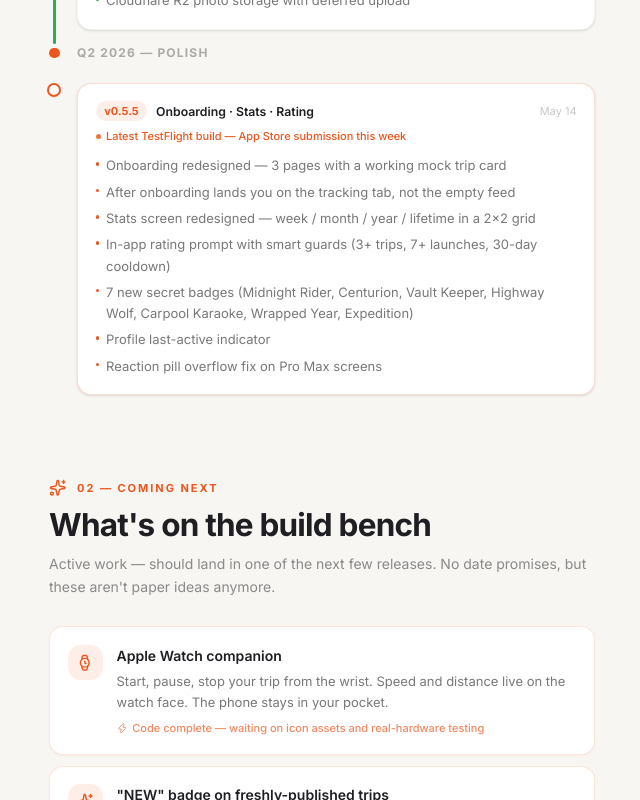
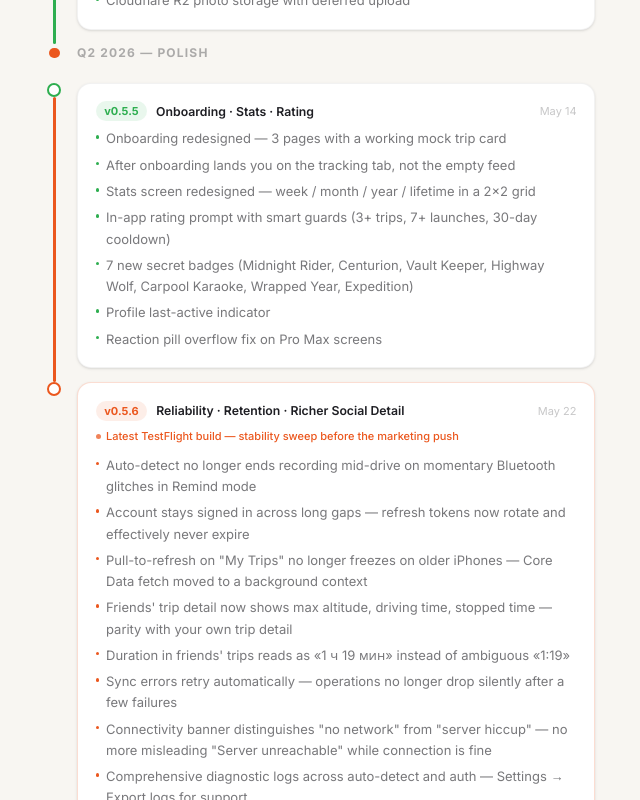
Before and after one commit to OneZee23/triptrack-website, a React (Vite) app: page /roadmap in a window 1280 px wide. Shown: the part 2160-2960 px from the top of the page, without its empty margins (318-958 px from the left). Built offline with nearby package versions, Linux system fonts and the light colour scheme.

Commit message:
feat: roadmap v0.5.6

```diff
--- a/src/pages/Roadmap.tsx
+++ b/src/pages/Roadmap.tsx
@@ -270,11 +270,7 @@ const SHIPPED: Quarter[] = [
         version: 'v0.5.5',
         name: 'Onboarding · Stats · Rating',
         date: { en: 'May 14', ru: '14 мая' },
-        status: 'current',
-        note: {
-          en: 'Latest TestFlight build — App Store submission this week',
-          ru: 'Последний билд в TestFlight — отправка в App Store на этой неделе',
-        },
+        status: 'done',
         features: [
           {
             en: 'Onboarding redesigned — 3 pages with a working mock trip card',
@@ -303,6 +299,50 @@ const SHIPPED: Quarter[] = [
           {
             en: 'Reaction pill overflow fix on Pro Max screens',
             ru: 'Фикс переполнения реакций на Pro Max',
+          },
+        ],
+      },
+      {
+        version: 'v0.5.6',
+        name: 'Reliability · Retention · Richer Social Detail',
+        date: { en: 'May 22', ru: '22 мая' },
+        status: 'current',
+        note: {
+          en: 'Latest TestFlight build — stability sweep before the marketing push',
+          ru: 'Последний билд в TestFlight — стабильность перед маркетинговым стартом',
+        },
+        features: [
+          {
+            en: 'Auto-detect no longer ends recording mid-drive on momentary Bluetooth glitches in Remind mode',
+            ru: 'Авто-детект больше не останавливает запись посреди поездки на ложных Bluetooth-сбоях в режиме «Напоминание»',
+          },
+          {
+            en: 'Account stays signed in across long gaps — refresh tokens now rotate and effectively never expire',
+            ru: 'Аккаунт остаётся залогинен после долгих перерывов — refresh-токены ротируются и фактически не истекают',
+          },
+          {
+            en: 'Pull-to-refresh on "My Trips" no longer freezes on older iPhones — Core Data fetch moved to a background context',
+            ru: 'Пул-ту-рефреш на «Моих поездках» больше не фризит на старых iPhone — Core Data вынесен на фоновый контекст',
+          },
+          {
+            en: 'Friends\' trip detail now shows max altitude, driving time, stopped time — parity with your own trip detail',
+            ru: 'В чужих поездках теперь видны: максимальная высота, время в движении, время стоя — как в своих собственных',
+          },
+          {
+            en: 'Duration in friends\' trips reads as «1 ч 19 мин» instead of ambiguous «1:19»',
+            ru: 'Время в чужих поездках читается как «1 ч 19 мин» вместо непонятного «1:19»',
+          },
+          {
+            en: 'Sync errors retry automatically — operations no longer drop silently after a few failures',
+            ru: 'Ошибки синхронизации теперь повторяются автоматически — операции больше не теряются молча после нескольких сбоев',
+          },
+          {
+            en: 'Connectivity banner distinguishes "no network" from "server hiccup" — no more misleading "Server unreachable" while connection is fine',
+            ru: 'Баннер соединения теперь различает «нет сети» и «ошибка сервера» — больше нет вводящего в заблуждение «Сервер недоступен» при работающем интернете',
+          },
+          {
+            en: 'Comprehensive diagnostic logs across auto-detect and auth — Settings → Export logs for support',
+            ru: 'Подробные диагностические логи в авто-детекте и аутентификации — Настройки → Экспорт логов для саппорта',
           },
         ],
       },
```
